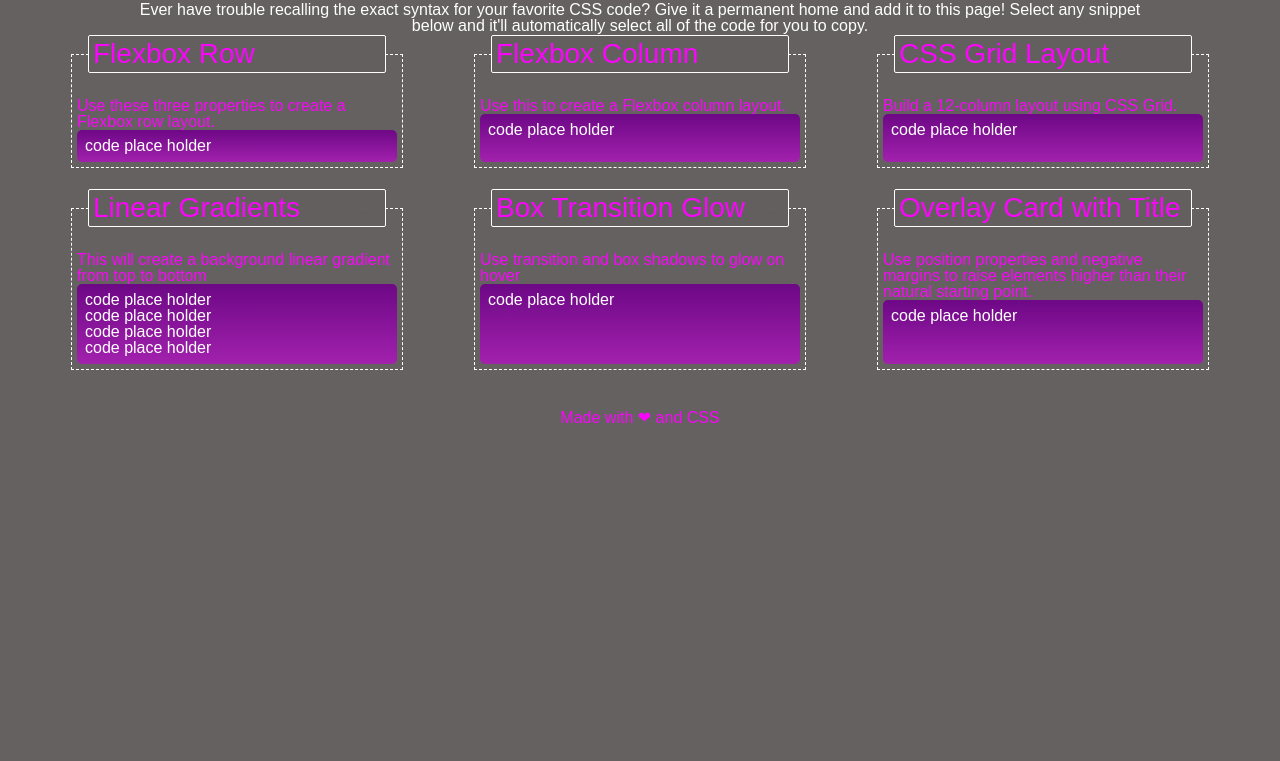
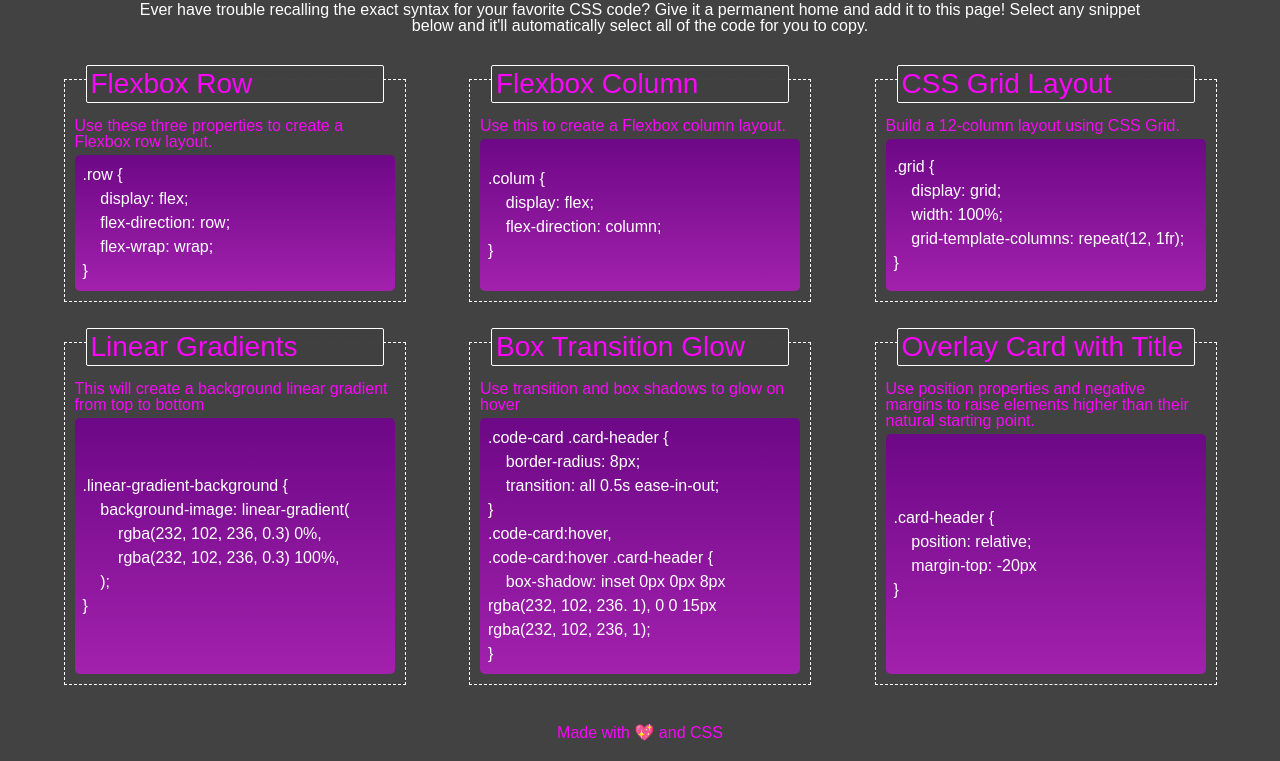
Before and after one commit to carmart7/CSS-Snippet-Cheat-Sheet, a plain HTML site: page index.html in a window 1280 px wide. Shown: the part 70-831 px from the top of the page. Before the commit the page ends 800 px from the top, so only its background shows below. Drawn offline with Linux system fonts and the light colour scheme.

Commit message:
add transition, glow, select, formatted code

```diff
--- a/assets/css/styles.css
+++ b/assets/css/styles.css
@@ -1,7 +1,7 @@
 :root {
     --pink_color: rgb(250, 6, 250);
     --white_color: rgb(255, 255, 255);
-    --grey_color: rgba(99, 95, 95, 0.986)
+    --grey_color: rgba(65, 64, 64, 0.986);
 }
 
 body {
@@ -29,13 +29,19 @@ h1 {
     color: var(--pink_color);
 }
 
+section p {
+    padding-bottom: 5px;
+    margin-top: -10px;
+}
+
 #top_paragraph {
     text-align: center;
     margin-left: 10%;
     margin-right: 10%;
+    padding-bottom: 25px;
 }
 
-h3 {
+h2 {
     border: 1px solid var(--white_color);
     border-radius: 2px;
     position: relative;
@@ -62,21 +68,49 @@ section {
     flex: 0 0 25%;
     margin-top: 20px;
     margin-bottom: 20px;
-    padding: 5px;
+    padding: 10px;
 }
 
 code {
     color: var(--white_color);
-    display: block;
+    display: flex;
     background-image: linear-gradient(to bottom,  rgb(109, 8, 134), rgb(162, 33, 173));
     border-radius: 5px;
     padding: 8px;
     height: 100%;
+    line-height: 150%;
+    justify-content: left;
+    align-items: center;
+    transition: all 0.5s ease-in-out;
 }
 
-footer {
+footer h3{
     color: var(--pink_color);
     margin: 20px;
     display: block;
     text-align: center;
 }
+
+code:hover {
+    user-select: all;
+    /* box-shadow: inset 0px 0px 8px #fff, 0 0 15px #fff; */
+}
+
+section:hover {
+    box-shadow: inset 0px 0px 8px #fff, 0 0 15px #fff;
+}
+section:hover h2{
+    box-shadow: inset 0px 0px 8px #fff, 0 0 15px #fff;
+}
+
+@media screen and  (max-width: 992px){
+    section {
+        flex: 0 0 40%;
+    }
+}
+
+@media screen and  (max-width: 768px){
+    section {
+        flex: 0 0 90%;
+    }
+}
--- a/index.html
+++ b/index.html
@@ -18,53 +18,82 @@
         </div>
         <div class="card-holder">
             <section>
-                <h3>Flexbox Row</h3>
+                <h2>Flexbox Row</h2>
                 <p class="pink_text">Use these three properties to create a Flexbox row layout.</p>
                 <code>
-                    code place holder
+                    .row { <br>
+                        &nbsp;&nbsp;&nbsp;&nbsp;display: flex;<br>
+                        &nbsp;&nbsp;&nbsp;&nbsp;flex-direction: row;<br>
+                        &nbsp;&nbsp;&nbsp;&nbsp;flex-wrap: wrap;<br>
+                    }
                 </code>
             </section>
             <section>
-                <h3>Flexbox Column</h3>
+                <h2>Flexbox Column</h2>
                 <p class="pink_text">Use this to create a Flexbox column layout.</p>
                 <code>
-                    code place holder
+                    .colum  { <br>
+                        &nbsp;&nbsp;&nbsp;&nbsp;display: flex;<br>
+                        &nbsp;&nbsp;&nbsp;&nbsp;flex-direction: column;<br>
+                    }
                 </code>
             </section>
             <section>
-                <h3>CSS Grid Layout</h3>
+                <h2>CSS Grid Layout</h2>
                 <p class="pink_text">Build a 12-column layout using CSS Grid.</p>
                 <code>
-                    code place holder
+                    .grid {<br>
+                        &nbsp;&nbsp;&nbsp;&nbsp;display: grid;<br>
+                        &nbsp;&nbsp;&nbsp;&nbsp;width: 100%;<br>
+                        &nbsp;&nbsp;&nbsp;&nbsp;grid-template-columns: repeat(12, 1fr);<br>
+                    }
                 </code>
             </section>
 
             <section>
-                <h3>Linear Gradients</h3>
+                <h2>Linear Gradients</h2>
                 <p class="pink_text">This will create a background linear gradient from top to bottom</p>
                 <code>
-                    code place holder <br>code place holder <br>code place holder <br>code place holder <br>
+                    .linear-gradient-background {<br>
+                        &nbsp;&nbsp;&nbsp;&nbsp;background-image: linear-gradient(<br>
+                        &nbsp;&nbsp;&nbsp;&nbsp;&nbsp;&nbsp;&nbsp;&nbsp;rgba(232, 102, 236, 0.3) 0%,<br>
+                        &nbsp;&nbsp;&nbsp;&nbsp;&nbsp;&nbsp;&nbsp;&nbsp;rgba(232, 102, 236, 0.3) 100%,<br>
+                        &nbsp;&nbsp;&nbsp;&nbsp;);<br>
+                    }<br>
                 </code>
             </section>
             <section>
-                <h3>Box Transition Glow</h3>
+                <h2>Box Transition Glow</h2>
                 <p class="pink_text">Use transition and box shadows to glow on hover</p>
                 <code>
-                    code place holder
+                    .code-card .card-header {<br>
+                        &nbsp;&nbsp;&nbsp;&nbsp;border-radius: 8px;<br>
+                        &nbsp;&nbsp;&nbsp;&nbsp;transition: all 0.5s ease-in-out;<br>
+                      }<br>
+
+                      .code-card:hover,<br>
+                      .code-card:hover .card-header {<br>
+                        &nbsp;&nbsp;&nbsp;&nbsp;box-shadow: inset 0px 0px 8px<br>
+                      rgba(232, 102, 236. 1), 0 0 15px<br>
+                      rgba(232, 102, 236, 1);<br>
+                      }<br>
                 </code>
             </section>
             <section>
-                <h3>Overlay Card with Title</h3>
+                <h2>Overlay Card with Title</h2>
                 <p class="pink_text">Use position properties and negative margins to raise elements higher than their natural starting point.</p>
                 <code>
-                    code place holder
+                    .card-header {<br>
+                        &nbsp;&nbsp;&nbsp;&nbsp;position: relative;<br>
+                        &nbsp;&nbsp;&nbsp;&nbsp;margin-top: -20px<br>
+                      }<br>
                 </code>
             </section>
 
         </div>
     </main>
     <footer>
-        <h2>Made with &#x2764 and CSS</h2>
+        <h3>Made with <span>&#x1F496</span> and CSS</h3>
     </footer>
 </body>
 </html>
```
